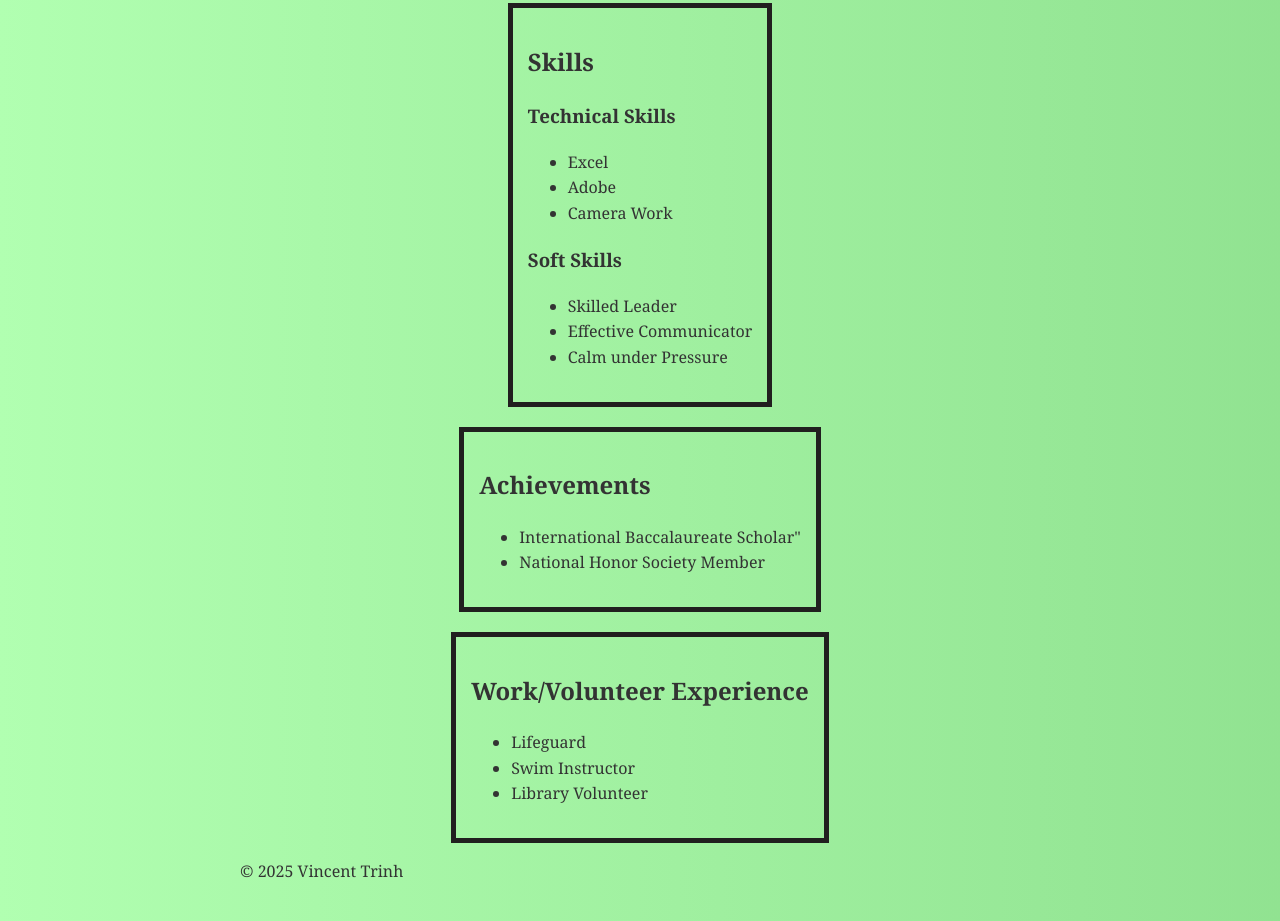
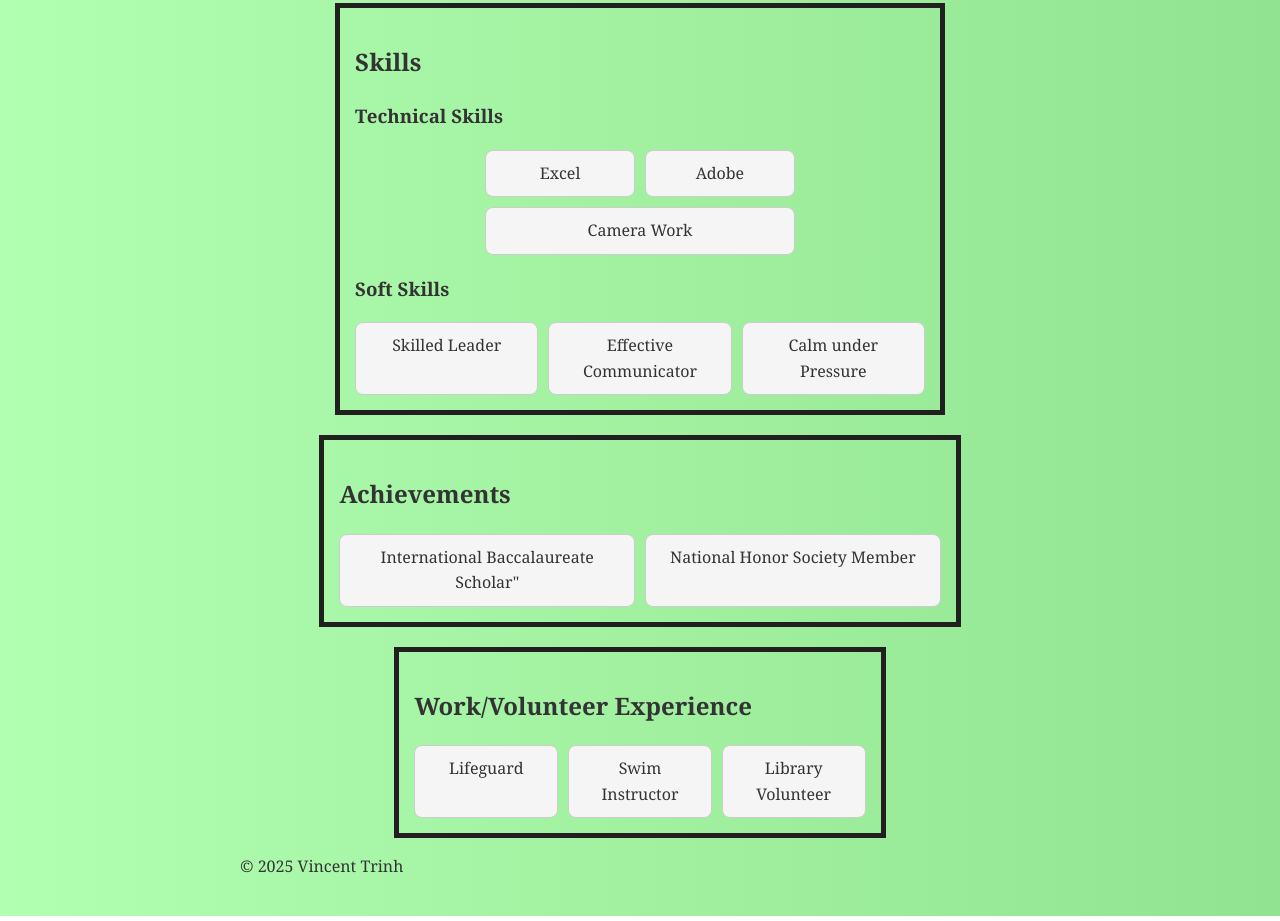
Before and after one commit to VincentQTrinh08/VincentQTrinh08.github.io, a plain HTML site: page index.html in a window 1280 px wide. Shown: the part 1026-1947 px from the top of the page. Drawn offline with Linux system fonts and the light colour scheme.

Commit message:
Add files via upload

```diff
--- a/index.html
+++ b/index.html
@@ -25,36 +25,44 @@
         </section>
 
         <section>
-            <h2>Skills</h2>
-            <h3>Technical Skills</h3>
+        <h2>Skills</h2>
+          <h3>Technical Skills</h3>
+            <div class="flex-list">
             <ul>
                 <li>Excel</li>
                 <li>Adobe</li>
                 <li>Camera Work</li>
             </ul>
+            </div>
             <h3>Soft Skills</h3>
+            <div class="flex-list">
             <ul>
                 <li>Skilled Leader</li>
                 <li>Effective Communicator</li>
                 <li>Calm under Pressure</li>
             </ul>
+            </div>
         </section>
 
         <section>
             <h2>Achievements</h2>
+            <div class="flex-list">
             <ul>
                 <li>International Baccalaureate Scholar"</li>
                 <li>National Honor Society Member</li>
             </ul>
+            </div>
         </section>
 
         <section>
             <h2>Work/Volunteer Experience</h2>
+            <div class="flex-list">
             <ul>
                 <li>Lifeguard</li>
                 <li>Swim Instructor</li>
                 <li>Library Volunteer</li>
             </ul>
+            </div>
         </section>
     </div>
 
--- a/styles.css
+++ b/styles.css
@@ -72,3 +72,65 @@ a:focus {
 a:active {
     color: #d63447;
 }
+
+/* found this code from chat but messed around to my liking */
+ul {
+    display: flex;
+    flex-wrap: wrap;
+    gap: 10px;
+    list-style-type: disc;
+    padding-left: 20px;
+}
+
+ul li {
+    flex: 1 1 45%; /* flexible items with 45% base size */
+}
+
+.container {
+    display: flex;
+    flex-direction: column;
+    align-items: stretch;
+    gap: 20px;
+}
+
+@media screen and (max-width: 600px) {
+    img {
+        max-width: 100%;
+        height: auto;
+    }
+
+    ul li {
+        flex: 1 1 100%;
+    }
+
+    body {
+        padding: 10px;
+    }
+}
+
+.flex-list {
+    display: flex;
+    flex-wrap: wrap;
+    justify-content: space-around;
+    gap: 10px;
+    margin-top: 10px;
+}
+
+.flex-list ul {
+    list-style: none;
+    padding: 0;
+    margin: 0;
+    display: flex;
+    flex-wrap: wrap;
+    justify-content: center;
+    gap: 10px;
+}
+
+.flex-list li {
+    background-color: #f5f5f5;
+    padding: 10px 15px;
+    border: 1px solid #ccc;
+    border-radius: 8px;
+    flex: 1 1 100px;
+    text-align: center;
+}
```
